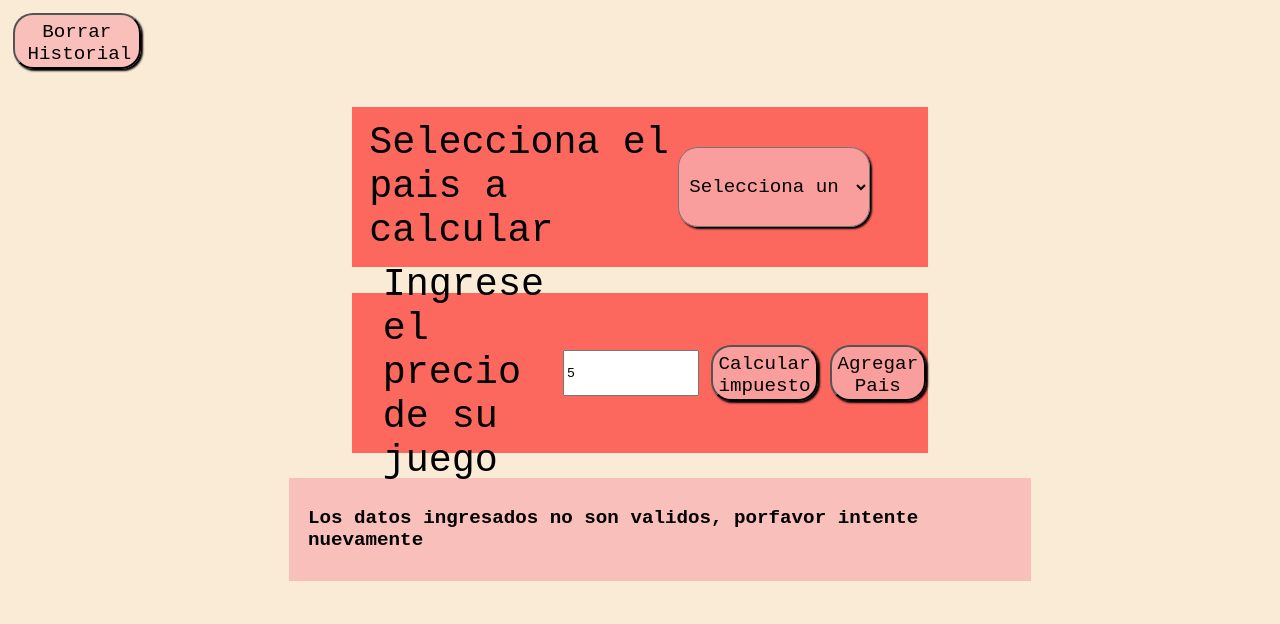
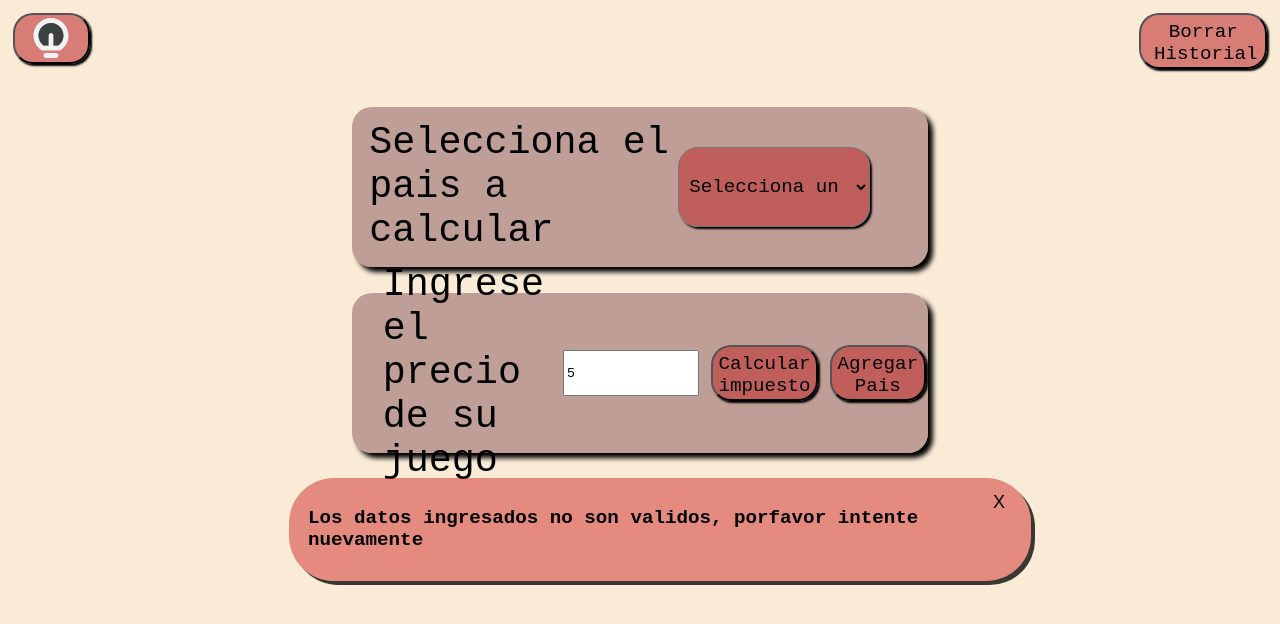
Before and after one commit to Franco-Santiano/Primer-Prentrega-Js, a plain HTML site: page index.html in a window 1280 px wide. Both pictures are taken after typing "5" into the empty fields and a click on the button "Calcular impuesto". Drawn offline with Linux system fonts and the light colour scheme; some packages are replaced by stand-ins of ours; a script that the page names is missing.

Commit message:
Revision de codigo

```diff
--- a/dom.js
+++ b/dom.js
@@ -26,3 +26,14 @@ botonAgregar.addEventListener("click",agregarPais);
 
 //Creo un evento donde al recargar la pagina se me generan las opciones de paises.
 window.addEventListener("load",crearOpciones);
+
+//Obtengo nodos para cambiar el modo de color de la pagina
+const select = document.querySelector(".select")
+const buttonColor = document.querySelector("#darkMode");
+const body = document.body
+buttonColor.addEventListener("click",()=>{
+    cambiarModo = localStorage.getItem("dark-mode");
+    cambiarModo === "active"?modoClaro():modoOscuro()});
+
+
+    cambiarModo === "active"?modoOscuro():modoClaro();
--- a/functions.js
+++ b/functions.js
@@ -22,16 +22,61 @@ function determinarImp(){
                 monedaAplicable = pais.moneda
                 return ;}})}
 
+//Funcion para crear clases unicas
+function claseUnica() {
+        return 'li-' + new Date().getTime();
+
+}
+
+//funcion para generar un numero aleatorio
+function randNum(){
+        const min = 1;
+        const max = 826;
+        const numero = Math.random();
+        const numeroAleatorio = Math.floor(numero * (max-min +1 )) + min;
+        return numeroAleatorio;
+}
+
+const numAleatorio = randNum()
+
+const rickYmorty = (aleatorio, lista) => {
+        fetch(`https://rickandmortyapi.com/api/character/${aleatorio}`)
+        .then((resp)=>resp.json())
+        .then ((data) => {
+                const img = document.createElement("div");
+                img.innerHTML = `
+                <div>
+                <img src ="${data.image}" alt = "random" />
+                </div>`;
+        lista.appendChild(img);
+        });
+}
+const numeroAleatorio = randNum()
+
 //funcion encargada de calcular el valor del juego con el impuesto e inyectar en una li los resultados.
 function calcularImp(){
-        let valorDelJuego = document.querySelector("#input")
+        const valorDelJuego = document.querySelector("#input")
         let valorCalculable = valorDelJuego.value
-        let lista = document.createElement("li")
-        lista.className = "listaJuego"
+        const lista = document.createElement("li")
+        const classNombre = claseUnica()
+        lista.className = classNombre;
         resultadoFinal.appendChild(lista)
-        lista.innerText = !isNaN(impuestoAplicable) && valorCalculable != 0? `El valor del impuesto es de ${(Number.isInteger(impuestoAplicable)?impuestoAplicable:(impuestoAplicable*100-100).toFixed(2))}% y mas el valor del juego te da un total de ${(valorCalculable * (Number.isInteger(impuestoAplicable)?impuestoAplicable/100+1:impuestoAplicable)).toFixed(2)} ${monedaAplicable}` : "Los datos ingresados no son validos, porfavor intente nuevamente";
+        lista.innerHTML = !isNaN(impuestoAplicable) && valorCalculable != 0? `<button class = "borrarBtn" data-class ="${classNombre}">X</button>El valor del impuesto es de ${(Number.isInteger(impuestoAplicable)?impuestoAplicable:(impuestoAplicable*100-100).toFixed(2))}% y mas el valor del juego te da un total de ${(valorCalculable * (Number.isInteger(impuestoAplicable)?impuestoAplicable/100+1:impuestoAplicable)).toFixed(2)} ${monedaAplicable}` : `<button class = "borrarBtn" data-class ="${classNombre}">X</button>Los datos ingresados no son validos, porfavor intente nuevamente`;
+
+       //algoritmo para borrar la li seleccionada por el boton utilizando el atributo data
+        const borrarBtn = document.querySelectorAll(".borrarBtn");
+        borrarBtn.forEach(boton =>{
+        boton.addEventListener("click", ()=>{
+        const eliminarLi = document.querySelector(`.${boton.getAttribute("data-class")}`);
+        if(eliminarLi){
+                resultadoFinal.removeChild(eliminarLi);
+        }
+        rickYmorty(numeroAleatorio,lista);
+   });
+});
 
 }
+
 
 
 // Funcion que verifica si el texto contiene solo letras y numeros
@@ -107,3 +152,18 @@ function limpiarHistorial(){
        let listaBorrada = document.querySelector(".resultadosLista");
        listaBorrada.innerHTML = "";
 }
+
+//Funciones de modo oscuro
+function modoOscuro(){
+buttonColor.innerHTML=`<img src="./assets/icons/light-bulb-svgrepo-com.svg" alt="">`
+seleccion.classList.add("bodyColor");
+body.classList.add("bodyColor");
+localStorage.setItem("dark-mode","active");
+};
+
+function modoClaro(){
+buttonColor.innerHTML=`<img src=./assets/icons/light-bulbblack-svgrepo-com.svg>`
+seleccion.classList.remove("bodyColor");
+body.classList.remove("bodyColor");
+localStorage.setItem("dark-mode","desactive");
+}
--- a/index.html
+++ b/index.html
@@ -8,8 +8,11 @@
     <script src="https://cdn.jsdelivr.net/npm/sweetalert2@11"></script>
     <link rel="stylesheet" href="./style.css">
 </head>
-<body>
-    <button id="botonReiniciar">Borrar Historial</button>
+<body class="body">
+    <section class="botones">
+        <button id="darkMode"></button>
+        <button id="botonReiniciar">Borrar Historial</button>
+    </section>
     <form class="select" action="">
         <label class="labelSelect" for="paises">Selecciona el pais a calcular</label>
         <select name="paises" id="paises">
--- a/objects.js
+++ b/objects.js
@@ -22,3 +22,6 @@ if (localStorage.getItem("Pais")) {
   } else {
     paises = paises
   }
+
+//variable para almacenar el modo de color de la pagina
+let cambiarModo = localStorage.getItem("dark-mode");
--- a/style.css
+++ b/style.css
@@ -1,9 +1,10 @@
-body{
+.body{
     background-color: antiquewhite;
     padding: 0;
     margin: 0;
     box-sizing: border-box;
 }
+
 
 .select{
     display: flex;
@@ -11,7 +12,9 @@ body{
     align-items: center;
     height: 20vh;
     width: 45vw;
-    background-color: rgba(255, 0, 0, 0.561);
+    border-radius: 20px;
+    box-shadow: 5px 5px 5px black;
+    background-color:hwb(0 42% 41% / 0.595) ;
     margin: 2% auto;
 }
 
@@ -23,7 +26,7 @@ body{
 }
 #paises{
     font-family: 'Courier New', Courier, monospace;
-    background-color:  rgba(248, 177, 177, 0.749) ;
+    background-color:hwb(0 20% 24% / 0.598) ;
     border-radius: 20px;
     box-shadow: 2px 2px 2px black;
     height: 10vh;
@@ -38,7 +41,9 @@ body{
     align-items: center;
     height: 20vh;
     width: 45vw;
-    background-color: rgba(255, 0, 0, 0.561);
+    border-radius: 20px;
+    box-shadow: 5px 5px 5px black;
+    background-color:hwb(0 42% 41% / 0.595) ;
     margin: 2% auto;
 }
 .titulo{
@@ -52,10 +57,13 @@ body{
     width: 10vw;
     margin-right: 1%;
 }
-
+.botones{
+    display: flex;
+    justify-content: space-between;
+}
 #buttonImp, #botonAgregar, #botonReiniciar{
     font-family: 'Courier New', Courier, monospace;
-    background-color:  rgba(248, 177, 177, 0.749) ;
+    background-color:hwb(0 20% 24% / 0.598) ;
     border-radius: 20px;
     box-shadow: 2px 2px 2px black;
     height: 7vh;
@@ -69,7 +77,8 @@ body{
     padding-top: 0.5%;
 }
 
-.listaJuego{
+li{
+    position: relative;
     display: flex;
     justify-content: center;
     margin: 1% auto;
@@ -80,5 +89,36 @@ body{
     height: 7vh;
     width: 55vw;
     list-style: none;
-    background-color:  rgba(248, 177, 177, 0.749);
+    background-color:hwb(0 5% 22% / 0.437) ;
+    border-radius: 45px;
+    box-shadow: 4px 4px rgba(0, 0, 0, 0.765);
+
 }
+
+.borrarBtn{
+    cursor: pointer;
+    position: absolute;
+    font-size: large;
+    top: 0.69rem;
+    right: 1.1rem;
+    background-color: hwb(0 5% 22% / 0) ;
+    border-color: rgba(0, 0, 0, 0);
+}
+
+#darkMode{
+    display: flex;
+    align-items: center;
+    justify-content: center;
+    background-color:hwb(0 20% 24% / 0.598) ;
+    border-radius: 20px;
+    box-shadow: 2px 2px 2px #000000;
+    height: 4vw;
+    width: 6vw;
+    margin: 1%;
+    cursor: pointer;
+}
+
+
+.bodyColor{
+    background-color: rgba(54, 41, 154, 0.827);
+}
```
Also changed, not shown: main.js (deleted, +0 -220 lines), assets/icons/light-bulb-svgrepo-com.svg (added), assets/icons/light-bulbblack-svgrepo-com.svg (added).
